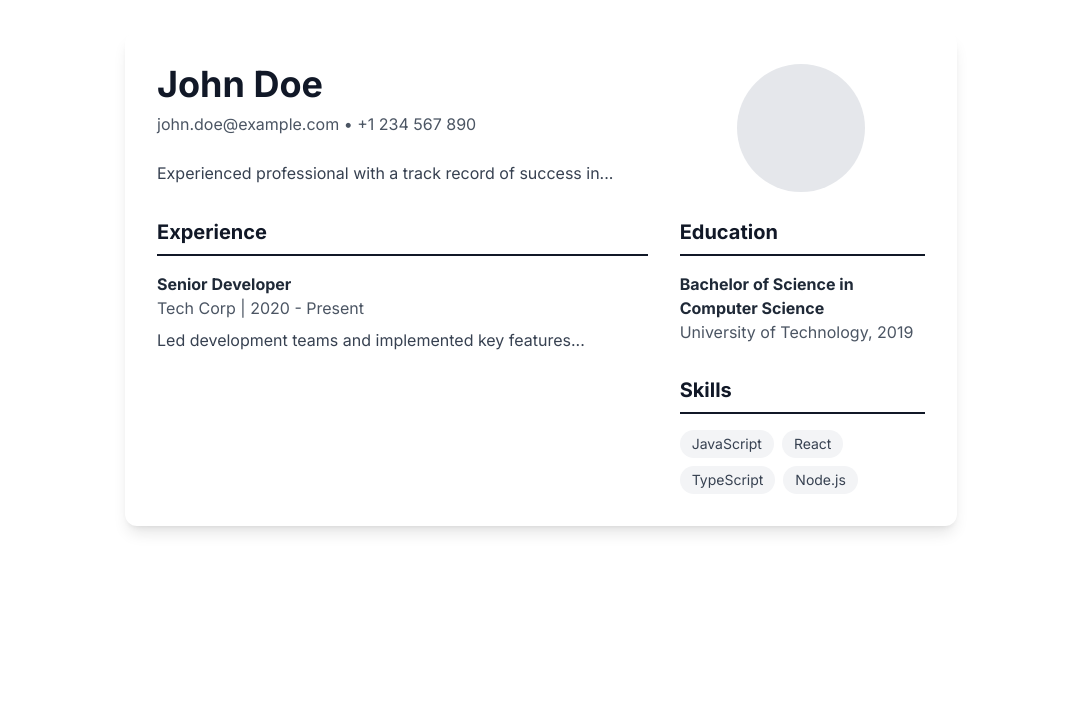
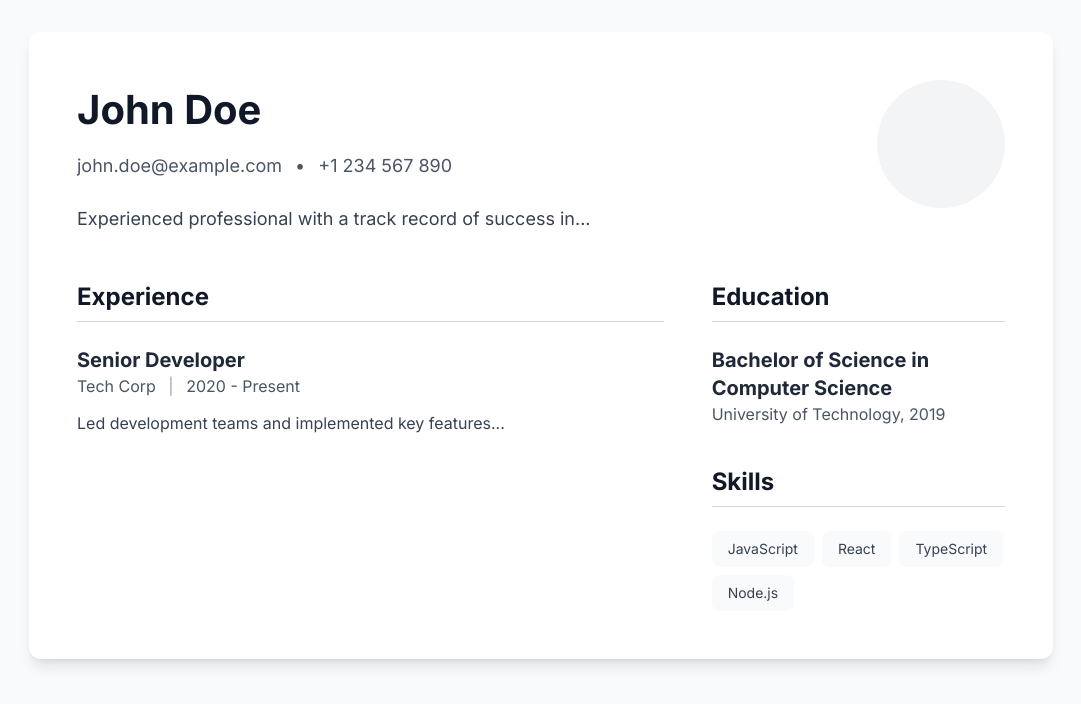
Before and after one commit to H4armin/dynamic-resume-crafter, a React (Vite) app: page /preview/1 in a window 1280 px wide. Shown: the top 704 px of the page, without its empty margins (99-1180 px from the left). Built offline with nearby package versions, Linux system fonts and the light colour scheme.

Commit message:
Implement new design
Implement a new design for the application, as specified in the provided image.  The specific changes are not detailed in this commit.

```diff
--- a/src/components/resume-templates/Template1.tsx
+++ b/src/components/resume-templates/Template1.tsx
@@ -2,50 +2,55 @@
 import { ResumeFormValues } from "@/types/resume";
 
 export const Template1 = ({ data }: { data: Partial<ResumeFormValues> }) => (
-  <div className="bg-white p-8 rounded-xl shadow-lg">
-    <div className="flex gap-6">
-      <div className="w-2/3">
-        <h1 className="text-4xl font-bold text-gray-900 mb-2">{data.fullName || "Your Name"}</h1>
-        <div className="text-gray-600 mb-6">
-          <span>{data.email}</span> • <span>{data.phone}</span>
+  <div className="bg-white p-12 rounded-xl shadow-lg max-w-5xl mx-auto">
+    <div className="flex gap-12 mb-12">
+      <div className="flex-1">
+        <h1 className="text-[40px] font-bold text-gray-900 mb-3">{data.fullName || "John Doe"}</h1>
+        <div className="text-gray-600 text-lg">
+          {data.email} <span className="mx-2">•</span> {data.phone}
         </div>
-        <div className="mb-8">
-          <p className="text-gray-700 leading-relaxed">{data.summary}</p>
+        <div className="mt-6">
+          <p className="text-gray-700 text-lg leading-relaxed">{data.summary}</p>
         </div>
       </div>
-      <div className="w-1/3">
-        <div className="w-32 h-32 rounded-full bg-gray-200 mx-auto mb-4"></div>
+      <div className="flex-shrink-0">
+        <div className="w-32 h-32 rounded-full bg-gray-100"></div>
       </div>
     </div>
 
-    <div className="grid grid-cols-[2fr,1fr] gap-8">
+    <div className="grid grid-cols-[2fr,1fr] gap-12">
       <div>
-        <h2 className="text-xl font-bold text-gray-900 mb-4 border-b-2 border-gray-900 pb-2">Experience</h2>
+        <h2 className="text-2xl font-bold text-gray-900 mb-6 pb-2 border-b border-gray-300">Experience</h2>
         {data.experience?.map((exp, index) => (
-          <div key={index} className="mb-6">
-            <h3 className="font-bold text-gray-800">{exp.title}</h3>
-            <div className="text-gray-600 mb-2">{exp.company} | {exp.period}</div>
-            <p className="text-gray-700">{exp.description}</p>
+          <div key={index} className="mb-8">
+            <h3 className="text-xl font-bold text-gray-800">{exp.title}</h3>
+            <div className="text-gray-600 mb-3">
+              {exp.company} <span className="text-gray-400 mx-2">|</span> {exp.period}
+            </div>
+            <p className="text-gray-700 leading-relaxed">{exp.description}</p>
           </div>
         ))}
       </div>
 
-      <div>
-        <div className="mb-8">
-          <h2 className="text-xl font-bold text-gray-900 mb-4 border-b-2 border-gray-900 pb-2">Education</h2>
+      <div className="space-y-10">
+        <div>
+          <h2 className="text-2xl font-bold text-gray-900 mb-6 pb-2 border-b border-gray-300">Education</h2>
           {data.education?.map((edu, index) => (
             <div key={index} className="mb-4">
-              <h3 className="font-bold text-gray-800">{edu.degree}</h3>
+              <h3 className="text-xl font-bold text-gray-800">{edu.degree}</h3>
               <div className="text-gray-600">{edu.school}, {edu.year}</div>
             </div>
           ))}
         </div>
 
         <div>
-          <h2 className="text-xl font-bold text-gray-900 mb-4 border-b-2 border-gray-900 pb-2">Skills</h2>
+          <h2 className="text-2xl font-bold text-gray-900 mb-6 pb-2 border-b border-gray-300">Skills</h2>
           <div className="flex flex-wrap gap-2">
             {data.skills?.map((skill, index) => (
-              <span key={index} className="bg-gray-100 text-gray-700 px-3 py-1 rounded-full text-sm">
+              <span
+                key={index}
+                className="bg-gray-50 text-gray-700 px-4 py-2 rounded-lg text-sm"
+              >
                 {skill}
               </span>
             ))}
--- a/src/pages/preview.tsx
+++ b/src/pages/preview.tsx
@@ -25,7 +25,7 @@ const Preview = () => {
   };
 
   return (
-    <div className="min-h-screen w-full max-w-4xl mx-auto p-8">
+    <div className="min-h-screen w-full p-8 bg-gray-50">
       {getTemplateComponent()}
     </div>
   );
```
